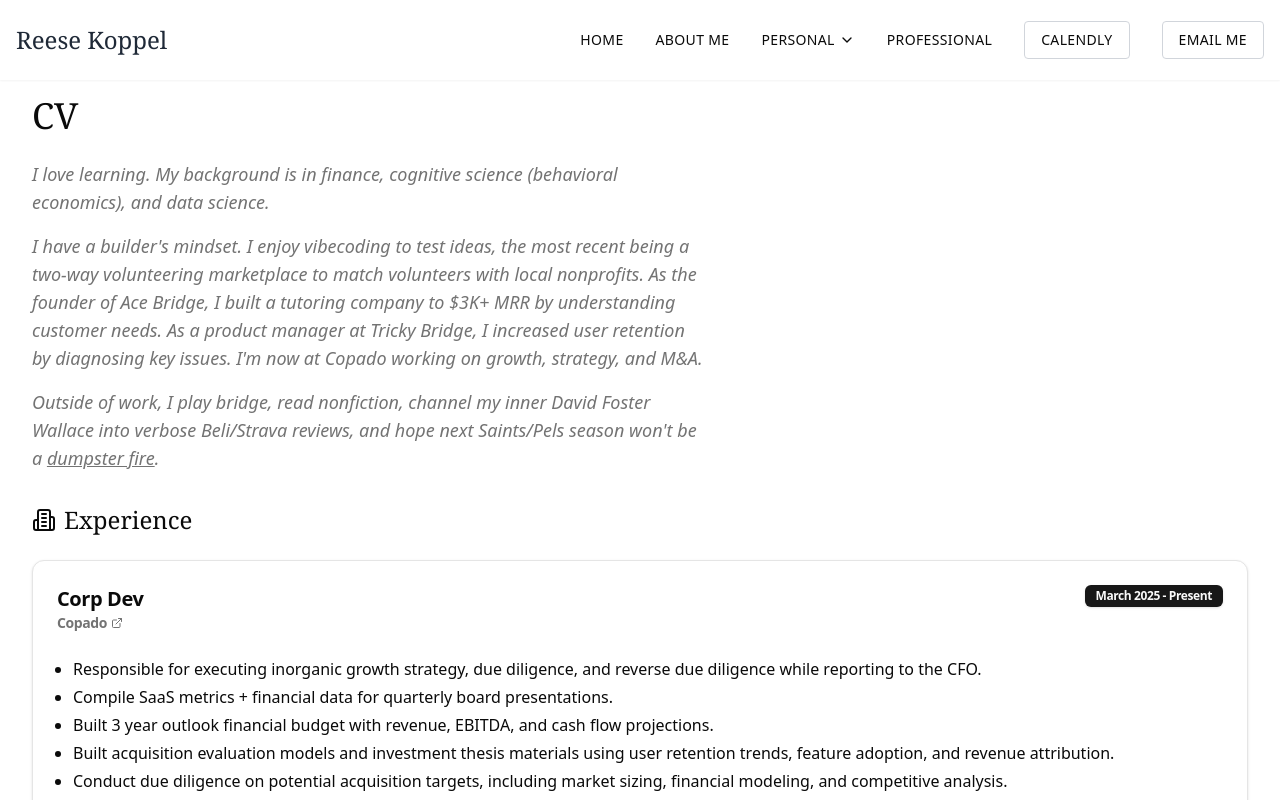
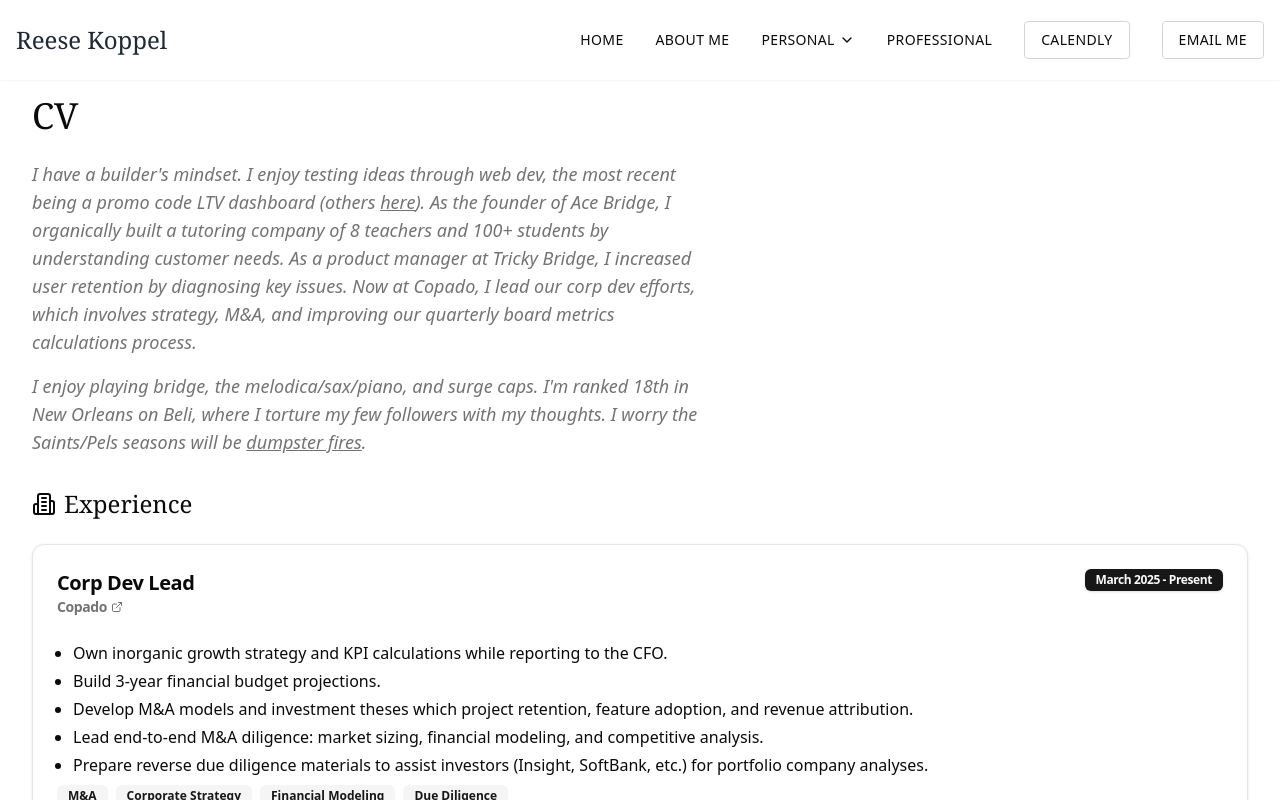
Before and after one commit to rk504/personal-website, a Next.js app: page /professional in a window 1280 px wide. Shown: the top 800 px of the page. Built offline with nearby package versions, Linux system fonts and the light colour scheme.

Commit message:
sep revamp

```diff
--- a/app/page.tsx
+++ b/app/page.tsx
@@ -38,11 +38,18 @@ export default function Home() {
           </div>
 
           <div id="about" className="space-y-4 max-w-2xl mx-auto text-center">
-            <h1 className="text-4xl font-serif">Hello and Welcome</h1>
+            <h1 className="text-4xl font-serif">Greetings</h1>
             <p className="text-lg text-muted-foreground">
-              I'm Reese Koppel, a developer passionate about connecting our
-              world.<br />I enjoy crafting elegant solutions, optimizing
-              efficiency, and playing bridge.<br />Welcome to my site.
+            I'm Reese. I build websites that save time and bring people together so we can make the most of the  <s />
+  <a
+    href="https://mainfacts.com/time-life-countdown-timer"
+    target="_blank"
+    rel="noopener noreferrer"
+    className="underline text-blue-600 hover:text-blue-800"
+  >
+    limited time we have
+  </a>
+  . <br />Welcome to my site.
             </p>
           </div>
         </div>
--- a/app/professional/page.tsx
+++ b/app/professional/page.tsx
@@ -16,26 +16,30 @@ export default function Professional() {
 
             <div className="space-y-4 text-lg text-muted-foreground italic">
               <p>
-                I love learning. My background is in finance, cognitive science (behavioral economics), and data science.
+              I have a builder's mindset. I enjoy testing ideas through web dev, the most recent being a promo code LTV dashboard (others <s />
+              <a
+      href="/personal/projects"
+      target="_blank"
+      rel="noopener noreferrer"
+      className="underline hover:text-primary"
+    >
+                here
+              </a>).
+              As the founder of Ace Bridge, I organically built a tutoring company of 8 teachers and 100+ students by understanding customer needs.
+              As a product manager at Tricky Bridge, I increased user retention by diagnosing key issues.
+              Now at Copado, I lead our corp dev efforts, which involves strategy, M&A, and improving our quarterly board metrics calculations process.
               </p>
 
               <p>
-              I have a builder's mindset. I enjoy vibecoding to test ideas, the most recent being a two-way volunteering marketplace to match volunteers with local nonprofits.
-              As the founder of Ace Bridge, I built a tutoring company to $3K+ MRR by understanding customer needs.
-              As a product manager at Tricky Bridge, I increased user retention by diagnosing key issues.
-              I'm now at Copado working on growth, strategy, and M&A.
-              </p>
-
-              <p>
-                Outside of work, I play bridge, read nonfiction, channel my inner David Foster Wallace into verbose Beli/Strava reviews, and
-                hope next Saints/Pels season won't be a&nbsp;
+                I enjoy playing bridge, the melodica/sax/piano, and surge caps. I'm ranked 18th in New Orleans on Beli, where I torture my few followers with my thoughts.
+                I worry the Saints/Pels seasons will be&nbsp;
     <a
       href="https://www.youtube.com/watch?v=fVU833yKiUc&ab_channel=ESPN"
       target="_blank"
       rel="noopener noreferrer"
       className="underline hover:text-primary"
     >
-                dumpster&nbsp;fire
+                dumpster&nbsp;fires
               </a>
               .
               </p>
@@ -53,7 +57,7 @@ export default function Professional() {
                 <CardHeader>
                   <CardTitle className="flex justify-between items-start">
                     <div>
-                      <span className="text-xl font-semibold">Corp Dev</span>
+                      <span className="text-xl font-semibold">Corp Dev Lead</span>
                       <p className="text-sm text-muted-foreground">
                         <Link
                           href="https://www.copado.com/"
@@ -71,12 +75,11 @@ export default function Professional() {
                 </CardHeader>
                 <CardContent className="space-y-2">
                   <ul className="list-disc pl-4 space-y-1">
-                    <li>Responsible for executing inorganic growth strategy, due diligence, and reverse due diligence while reporting to the CFO.</li>
-                    <li>Compile SaaS metrics + financial data for quarterly board presentations.</li>
-                    <li>Built 3 year outlook financial budget with revenue, EBITDA, and cash flow projections.</li>
-                    <li>Built acquisition evaluation models and investment thesis materials using user retention trends, feature adoption, and revenue attribution.</li>
-                    <li>Conduct due diligence on potential acquisition targets, including market sizing, financial modeling, and competitive analysis.</li>
-                    <li>Prepare reverse due diligence materials to assist investors (Insight, SoftBank, etc.) for portfolio company analyses.</li>
+                  <li>Own inorganic growth strategy and KPI calculations while reporting to the CFO.</li>
+                  <li>Build 3-year financial budget projections.</li>
+                  <li>Develop M&A models and investment theses which project retention, feature adoption, and revenue attribution.</li>
+                  <li>Lead end-to-end M&A diligence: market sizing, financial modeling, and competitive analysis.</li>
+                  <li>Prepare reverse due diligence materials to assist investors (Insight, SoftBank, etc.) for portfolio company analyses.</li>
                   </ul>
                   <div className="flex flex-wrap gap-2 mt-4">
                     <Badge variant="secondary">M&A</Badge>
@@ -143,7 +146,7 @@ export default function Professional() {
                 </CardHeader>
                 <CardContent className="space-y-2">
                   <ul className="list-disc pl-4 space-y-1">
-                    <li>Built a tutoring business with $3,000 in monthly recurring revenue by managing 90 client relationships and six contractors.</li>
+                    <li>Built a tutoring businessby managing 100+ client relationships and eight contractors.</li>
                     <li>Produced 5+ YouTube tutorials, boosting visibility and securing 18 glowing customer testimonials.</li>
                     <li>Managed finances while teaching bridge lessons, learning to prioritize customer needs and explain complicated concepts.</li>
                   </ul>
--- a/components/social-links.tsx
+++ b/components/social-links.tsx
@@ -15,8 +15,9 @@ export function SocialLinks() {
           <span className="sr-only">LinkedIn</span>
         </Link>
         <Link
-          href="https://reesentlyread.blogspot.com/"
-          target="_blank"
+      //    href="https://reesentlyread.blogspot.com/"
+           href="https://www.goodreads.com/user/show/79282113-reese"
+           target="_blank"
           rel="noopener noreferrer"
           className="hover:text-gray-300"
         >
@@ -41,7 +42,7 @@ export function SocialLinks() {
           <Bike size={24} />
           <span className="sr-only">Strava</span>
         </Link>
-        <Link
+  {/*       <Link
           href="https://workstories.substack.com/"
           target="_blank"
           rel="noopener noreferrer"
@@ -49,7 +50,7 @@ export function SocialLinks() {
         >
           <PenLine size={24} />
           <span className="sr-only">Substack</span>
-        </Link>
+        </Link> */}
       </div>
     </footer>
   )
```
Also changed, not shown: 1 other file (tests, documents, lock files or other folders).
